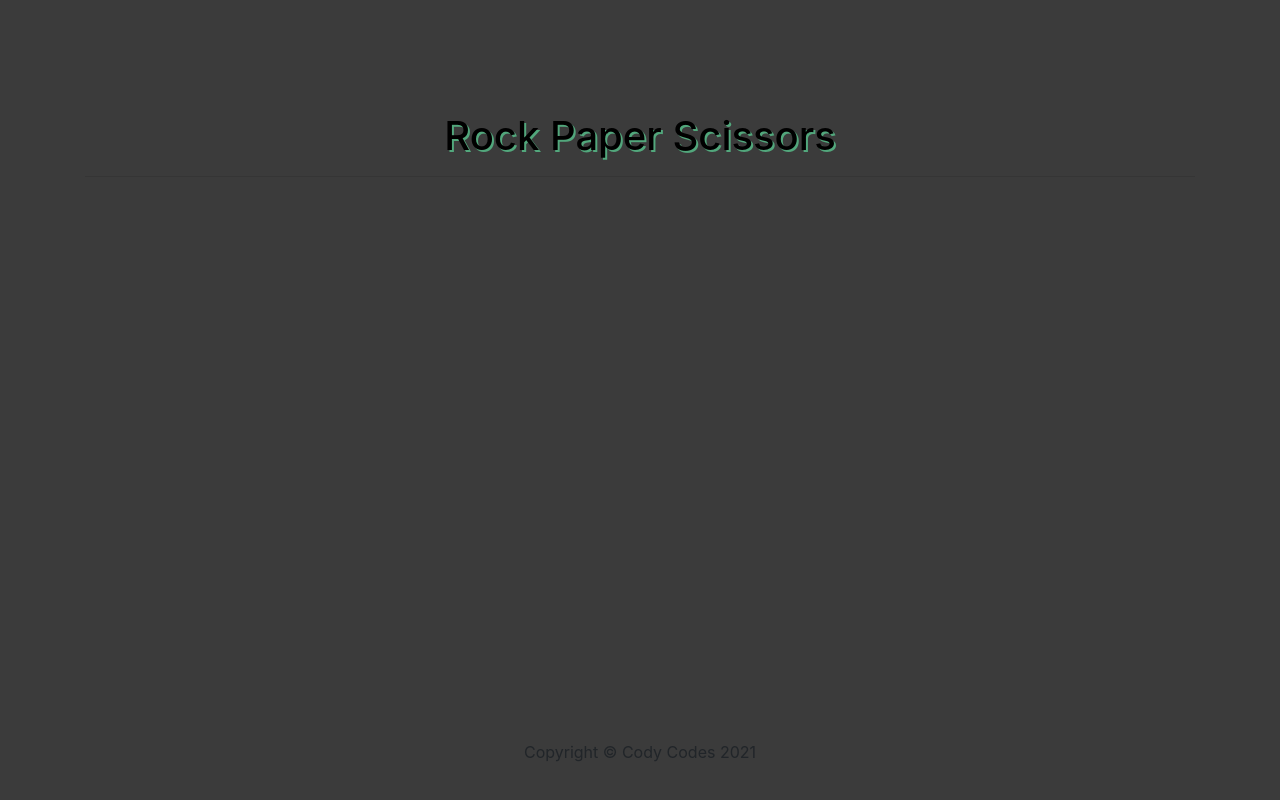
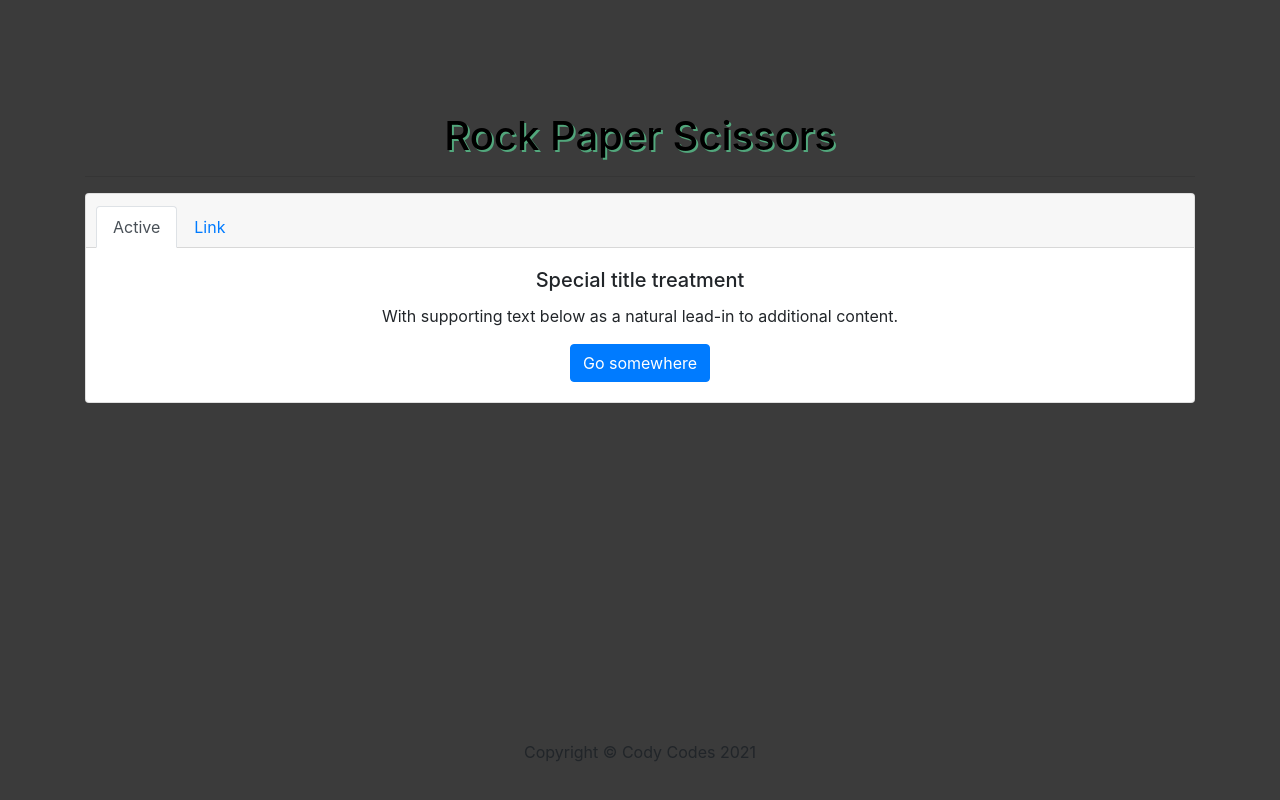
Before and after one commit to CodyBonsma/rock-paper-scissors, a React (Create React App) app: page / in a window 1280 px wide. Built offline with nearby package versions, Linux system fonts and the light colour scheme.

Commit message:
back with th epain

```diff
--- a/src/Home/Home.jsx
+++ b/src/Home/Home.jsx
@@ -7,6 +7,44 @@ const Home = () => {
       <h2 id="front-title">Rock Paper Scissors</h2>
       <hr />
 
+      <div className="card text-center">
+        <div className="card-header">
+          <ul className="nav nav-tabs card-header-tabs">
+            <li className="nav-item">
+              <a
+                className="nav-link active"
+                role="tab"
+                data-toggle="tab"
+                href="#start"
+              >
+                Active
+              </a>
+            </li>
+            <li className="nav-item">
+              <a className="nav-link" role="tab" href="#info" data-toggle="tab">
+                Link
+              </a>
+            </li>
+          </ul>
+        </div>
+
+        <div className="tab-content">
+          <div className="card-body tab-pane active" role="tabpanel" id="start">
+            <h5 className="card-title">Special title treatment</h5>
+            <p className="card-text">
+              With supporting text below as a natural lead-in to additional
+              content.
+            </p>
+            <a href="#" class="btn btn-primary">
+              Go somewhere
+            </a>
+          </div>
+
+          <div className="card-body tab-pane" role="tabpanel" id="info">
+            <p>Hello info about the gimma</p>
+          </div>
+        </div>
+      </div>
     </div>
   );
 };
```
Also changed, not shown: 1 other file (tests, documents, lock files or other folders).
